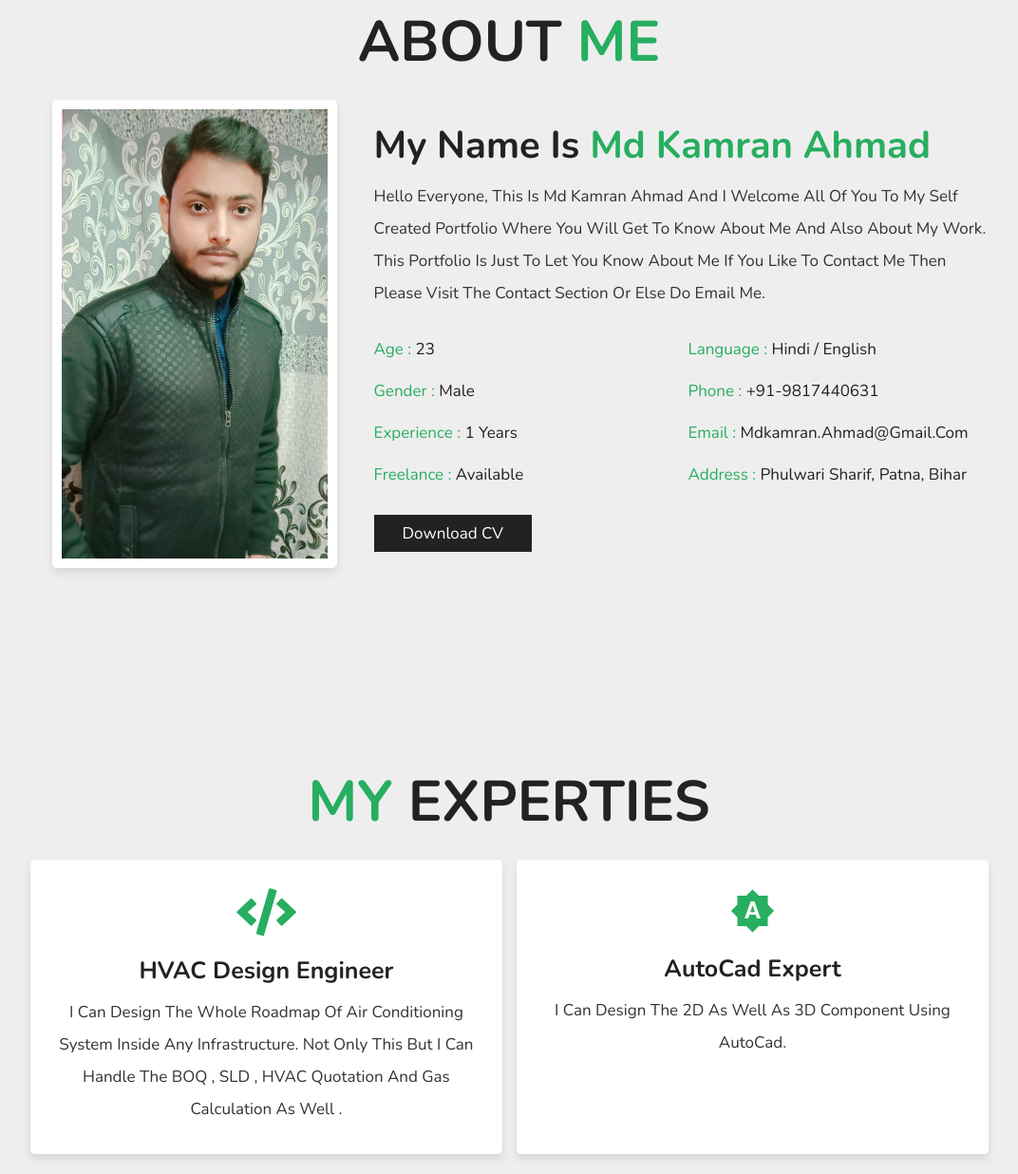
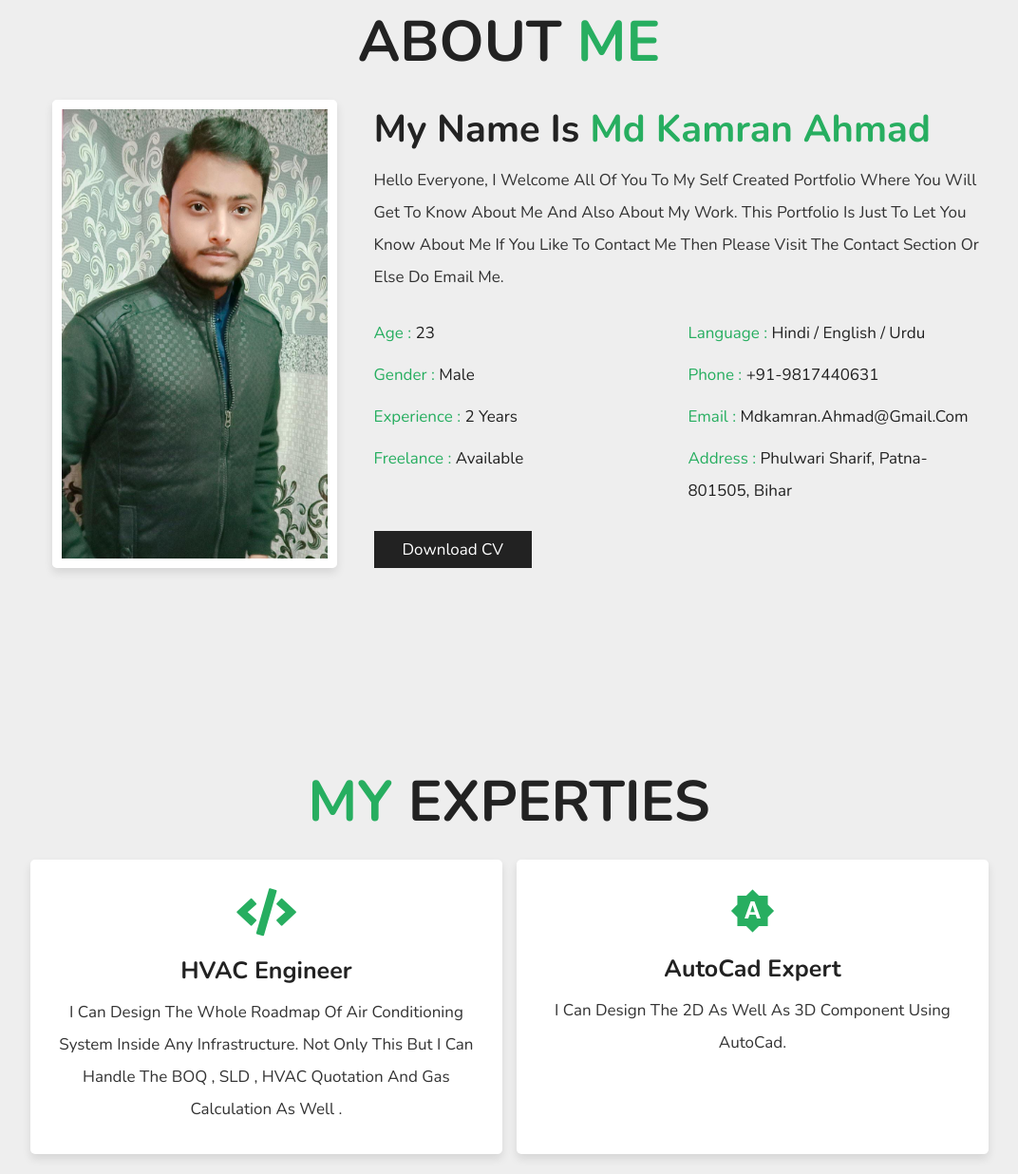
Before and after one commit to ahmadkam123/portfolio, a plain HTML site: page index.html in a window 1280 px wide. Shown: the part 817-2053 px from the top of the page at 95% size, without its empty margins (79-1151 px from the left). Drawn offline with nearby package versions, Linux system fonts and the light colour scheme; animation ran at ten frames a second.

Commit message:
Update index.html

```diff
--- a/index.html
+++ b/index.html
@@ -68,21 +68,21 @@
         <div class="content">
             <h3> my name is <span> md kamran ahmad </span> </h3>
             <p class="info">Hello Everyone,
- This is md kamran ahmad and I welcome all of you to my self created portfolio where you will get to know about me and also about my work.
+ I welcome all of you to my self created portfolio where you will get to know about me and also about my work.
 This portfolio is just to let you know about me
 If you like to contact me then please visit the contact section or else do email me.</p>
             <div class="box-container">
                 <div class="box">
                     <p> <span> age : </span> 23 </p>
                     <p> <span> gender : </span> male </p>
-                    <p> <span> experience  : </span> 1 years </p>
+                    <p> <span> experience  : </span> 2 years </p>
                     <p> <span> freelance : </span> available </p>
                 </div>
                 <div class="box">
-                    <p> <span> language : </span> hindi / english </p>
+                    <p> <span> language : </span> hindi / english / urdu </p>
                     <p> <span> phone : </span> +91-9817440631 </p>
                     <p> <span> email : </span> mdkamran.ahmad@gmail.com </p>
-                    <p> <span> address : </span> phulwari sharif, patna, Bihar </p>
+                    <p> <span> address : </span> phulwari sharif, patna- 801505, Bihar </p>
                 </div>
             </div>
             <a href="https://drive.google.com/file/d/1qZE9YqNBsMgzko-k1vw5ekZRQ273WUEQ/view?usp=sharing" class="btn">download CV</a>
@@ -104,7 +104,7 @@ If you like to contact me then please visit the contact section or else do email
 
         <div class="box tilt">
             <i class="fas fa-code"></i>
-            <h3>HVAC design engineer</h3>
+            <h3>HVAC Engineer</h3>
             <p>I can design the whole roadmap of air conditioning system inside any infrastructure.
             Not only this but I can handle the BOQ , SLD , HVAC Quotation and Gas calculation as well .</p>
         </div>
```
